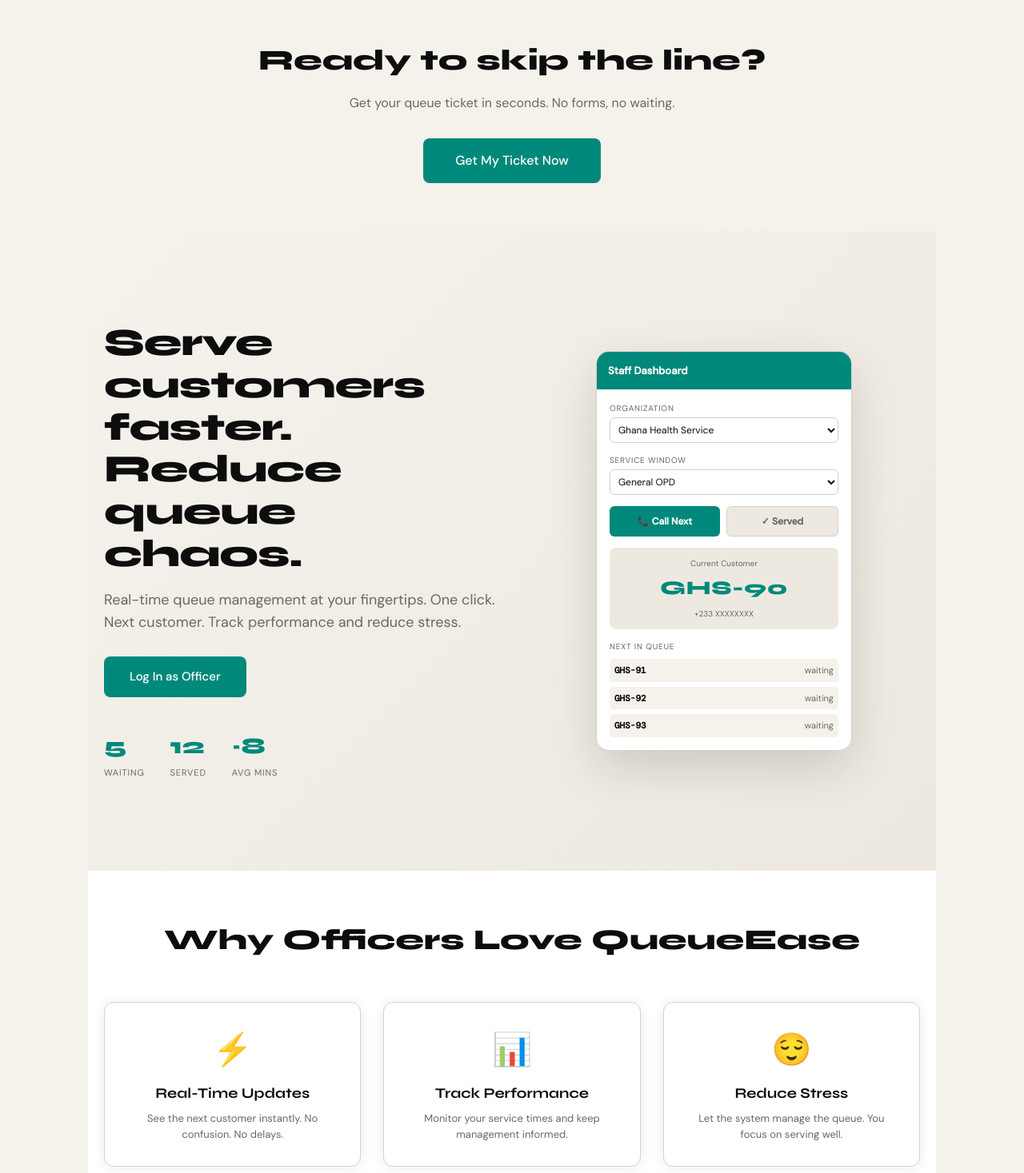
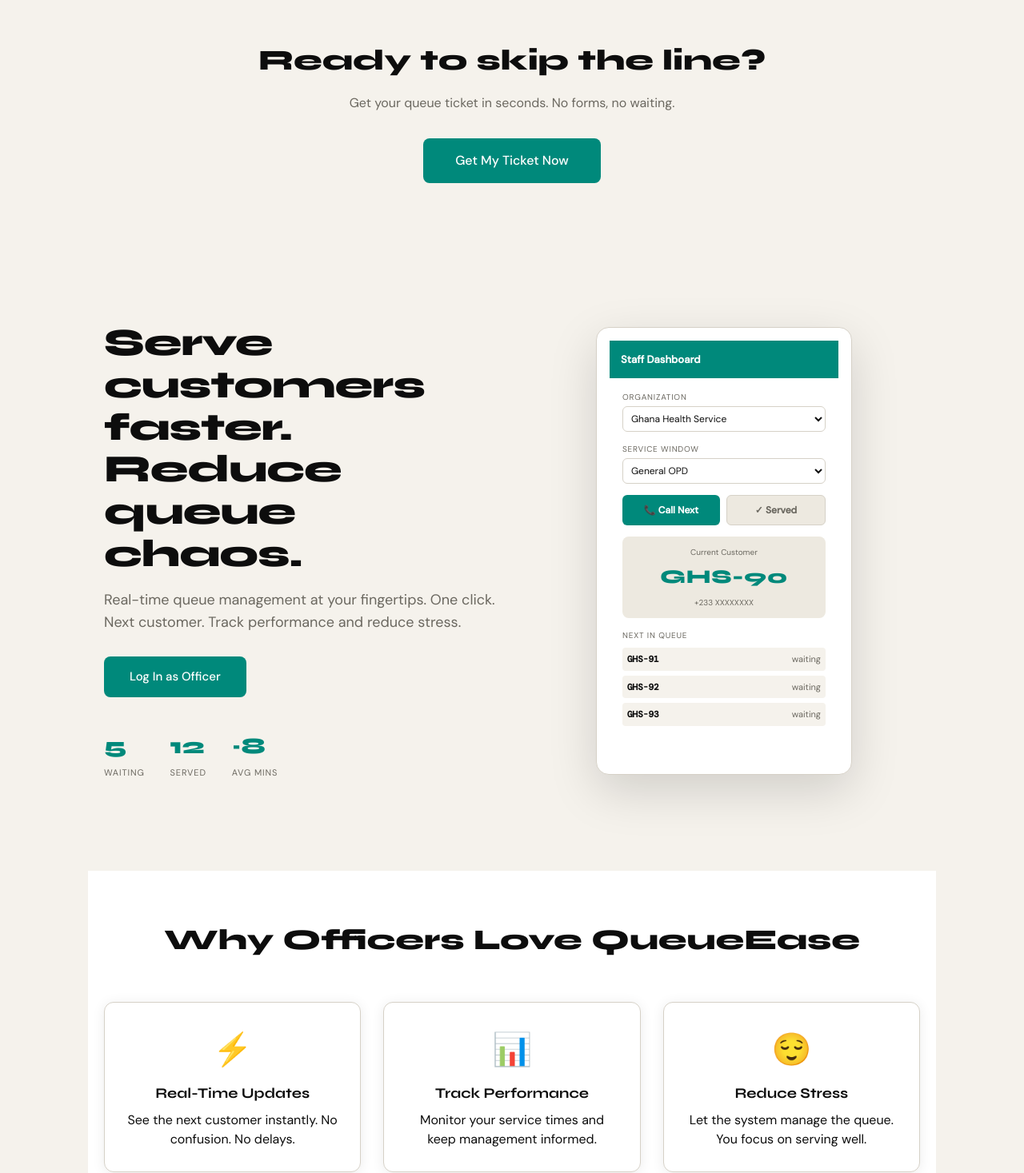
Before and after one commit to Henny1825/QueueEase, a React (Vite) app: page / in a window 1280 px wide. Shown: the part 1330-2797 px from the top of the page at 80% size. Built offline with nearby package versions, Linux system fonts and the light colour scheme.

Commit message:
separated css for officer landing page

```diff
--- a/src/pages/OfficerLanding.jsx
+++ b/src/pages/OfficerLanding.jsx
@@ -1,106 +1,99 @@
 import { useState } from "react";
+import "../styles/OfficerLanding.css";
 
 export default function OfficerLanding({ onLoginAsOfficer = () => {} }) {
-
   const [hoveredBenefit, setHoveredBenefit] = useState(null);
 
   return (
-    <div className="fade-up" style={{ display: "flex", flexDirection: "column", gap: 0 }}>
-
+    <div className="fade-up flex flex-col gap-0">
       {/* ── HERO SECTION ────────────────────────────────────── */}
-      <section style={{
-        background: "linear-gradient(135deg, var(--paper) 0%, var(--cream) 100%)",
-        padding: "60px 20px",
-        minHeight: "100vh",
-        display: "flex",
-        alignItems: "center",
-        justifyContent: "center"
-      }}>
-        <div style={{ maxWidth: 1100, width: "100%", display: "grid", gridTemplateColumns: "1fr 1fr", gap: 40, alignItems: "center" }} className="col-2">
-
+      <section className="hero-section">
+        <div className="hero-container">
           {/* LEFT: Content */}
           <div>
-            <h1 className="syne" style={{ fontSize: 48, fontWeight: 800, lineHeight: 1.1, letterSpacing: "-0.02em", marginBottom: 16, overflowWrap: "anywhere" }}>
+            <h1 className="syne hero-heading">
               Serve customers faster. Reduce queue chaos.
             </h1>
-            <p style={{ fontSize: 18, color: "var(--muted)", lineHeight: 1.6, marginBottom: 28 }}>
-              Real-time queue management at your fingertips. One click. Next customer. Track performance and reduce stress.
+            <p className="hero-paragraph">
+              Real-time queue management at your fingertips. One click. Next
+              customer. Track performance and reduce stress.
             </p>
-            <button className="btn btn-primary" style={{ fontSize: 15, padding: "14px 32px", marginBottom: 40 }}
-              onClick={onLoginAsOfficer}>
+            <button
+              className="btn btn-primary hero-btn"
+              onClick={onLoginAsOfficer}
+            >
               Log In as Officer
             </button>
 
             {/* Quick stats */}
-            <div style={{ display: "flex", gap: 32 }}>
+            <div className="flex gap-8">
               {[
                 { num: "5", label: "waiting" },
                 { num: "12", label: "served" },
-                { num: "~8", label: "avg mins" }
-              ].map(s => (
+                { num: "~8", label: "avg mins" },
+              ].map((s) => (
                 <div key={s.label}>
-                  <div className="syne" style={{ fontSize: 28, fontWeight: 800, color: "var(--teal)" }}>{s.num}</div>
-                  <div style={{ fontSize: 11, color: "var(--muted)", textTransform: "uppercase", letterSpacing: ".08em", marginTop: 4 }}>{s.label}</div>
+                  <div className="syne hero-stat--num">{s.num}</div>
+                  <div className="hero-stat--label">{s.label}</div>
                 </div>
               ))}
             </div>
           </div>
 
           {/* RIGHT: Dashboard mockup */}
-          <div style={{ display: "flex", justifyContent: "center" }}>
-            <div style={{
-              width: 320,
-              background: "var(--card)",
-              borderRadius: 16,
-              border: "1px solid var(--border)",
-              boxShadow: "0 20px 60px rgba(0,0,0,0.15)",
-              overflow: "hidden"
-            }}>
+          <div className="flex justify-center">
+            <div className="phone-container">
               {/* Header */}
-              <div style={{ background: "var(--teal)", color: "#fff", padding: "14px", fontSize: 13, fontWeight: 700 }}>
-                Staff Dashboard
-              </div>
+              <div className="phone-heading">Staff Dashboard</div>
 
               {/* Content */}
-              <div style={{ padding: 16, display: "flex", flexDirection: "column", gap: 14 }}>
+              <div className="phone-content">
                 <div>
-                  <div style={{ fontSize: 10, color: "var(--muted)", textTransform: "uppercase", letterSpacing: ".08em", marginBottom: 4 }}>Organization</div>
-                  <select style={{ width: "100%", padding: "6px", border: "1px solid var(--border)", borderRadius: 6, fontSize: 12 }} readOnly>
+                  <div className="phone-content-label">Organization</div>
+                  <select className="phone-content-input" readOnly>
                     <option>Ghana Health Service</option>
                   </select>
                 </div>
 
                 <div>
-                  <div style={{ fontSize: 10, color: "var(--muted)", textTransform: "uppercase", letterSpacing: ".08em", marginBottom: 4 }}>Service Window</div>
-                  <select style={{ width: "100%", padding: "6px", border: "1px solid var(--border)", borderRadius: 6, fontSize: 12 }} readOnly>
+                  <div className="phone-content-label">Service Window</div>
+                  <select className="phone-content-input" readOnly>
                     <option>General OPD</option>
                   </select>
                 </div>
 
                 {/* Buttons */}
-                <div style={{ display: "flex", gap: 8 }}>
-                  <button style={{ flex: 1, background: "var(--teal)", color: "#fff", border: "none", borderRadius: 6, padding: "9px", fontSize: 12, fontWeight: 600, cursor: "pointer" }}>
+                <div className="flex gap-2">
+                  <button className="phone-content-btn phone-content-btn--primary">
                     📞 Call Next
                   </button>
-                  <button style={{ flex: 1, background: "var(--cream)", color: "var(--muted)", border: "1px solid var(--border)", borderRadius: 6, padding: "9px", fontSize: 12, fontWeight: 600, cursor: "pointer" }}>
+                  <button className="phone-content-btn phone-content-btn--secondary">
                     ✓ Served
                   </button>
                 </div>
 
                 {/* Current customer */}
-                <div style={{ background: "var(--cream)", borderRadius: 8, padding: 12, textAlign: "center" }}>
-                  <div style={{ fontSize: 10, color: "var(--muted)", marginBottom: 6 }}>Current Customer</div>
-                  <div className="syne" style={{ fontSize: 24, fontWeight: 800, color: "var(--teal)", letterSpacing: ".03em" }}>GHS-90</div>
-                  <div style={{ fontSize: 10, color: "var(--muted)", marginTop: 6 }}>+233 XXXXXXXX</div>
+                <div className="phone-current-customer-container">
+                  <div className="phone-current-customer-label">
+                    Current Customer
+                  </div>
+                  <div className="syne phone-current-customer-num">GHS-90</div>
+                  <div className="phone-current-customer-contact">
+                    +233 XXXXXXXX
+                  </div>
                 </div>
 
                 {/* Next in queue */}
                 <div>
-                  <div style={{ fontSize: 10, color: "var(--muted)", textTransform: "uppercase", letterSpacing: ".08em", marginBottom: 8 }}>Next in Queue</div>
-                  <div style={{ display: "flex", flexDirection: "column", gap: 6, fontSize: 11 }}>
-                    {["GHS-91", "GHS-92", "GHS-93"].map(t => (
-                      <div key={t} style={{ display: "flex", justifyContent: "space-between", padding: "6px", background: "var(--paper)", borderRadius: 4 }}>
-                        <span className="mono" style={{ fontWeight: 600 }}>{t}</span>
+                  <div className="phone-customer-queue-heading">
+                    Next in Queue
+                  </div>
+                  <div className="phone-customer-queue-list">
+                    {["GHS-91", "GHS-92", "GHS-93"].map((t) => (
+                      <div key={t} className="phone-customer-queue-item">
+                        <span className="mono" style={{ fontWeight: 600 }}>
+                          {t}
+                        </span>
                         <span style={{ color: "var(--muted)" }}>waiting</span>
                       </div>
                     ))}
@@ -113,35 +106,47 @@ export default function OfficerLanding({ onLoginAsOfficer = () => {} }) {
       </section>
 
       {/* ── BENEFITS ────────────────────────────────────────── */}
-      <section style={{ padding: "60px 20px", background: "var(--card)" }}>
-        <div style={{ maxWidth: 1100, margin: "0 auto" }}>
-          <h2 className="syne" style={{ fontSize: 36, fontWeight: 800, textAlign: "center", marginBottom: 50, overflowWrap: "anywhere" }}>
+      <section className="benefits-workflow-cta-section">
+        <div className="benefits-workflow-cta-container">
+          <h2 className="syne benefits-workflow-cta-heading">
             Why Officers Love QueueEase
           </h2>
 
-          <div style={{ display: "grid", gridTemplateColumns: "repeat(3, 1fr)", gap: 28 }} className="col-2">
+          <div className="grid grid-cols-3 gap-7">
             {[
-              { icon: "⚡", title: "Real-Time Updates", desc: "See the next customer instantly. No confusion. No delays." },
-              { icon: "📊", title: "Track Performance", desc: "Monitor your service times and keep management informed." },
-              { icon: "😌", title: "Reduce Stress", desc: "Let the system manage the queue. You focus on serving well." }
-            ].map(b => (
+              {
+                icon: "⚡",
+                title: "Real-Time Updates",
+                desc: "See the next customer instantly. No confusion. No delays.",
+              },
+              {
+                icon: "📊",
+                title: "Track Performance",
+                desc: "Monitor your service times and keep management informed.",
+              },
+              {
+                icon: "😌",
+                title: "Reduce Stress",
+                desc: "Let the system manage the queue. You focus on serving well.",
+              },
+            ].map((b) => (
               <div
                 key={b.title}
-                className="card"
+                className="card benefits-workflow-card"
                 style={{
-                  padding: 28,
-                  textAlign: "center",
-                  cursor: "pointer",
-                  transition: "all .2s",
-                  transform: hoveredBenefit === b.title ? "translateY(-4px)" : "none",
-                  boxShadow: hoveredBenefit === b.title ? "0 8px 24px rgba(0,137,123,.15)" : "var(--shadow)"
+                  transform:
+                    hoveredBenefit === b.title ? "translateY(-4px)" : "none",
+                  boxShadow:
+                    hoveredBenefit === b.title
+                      ? "0 8px 24px rgba(0,137,123,.15)"
+                      : "var(--shadow)",
                 }}
                 onMouseEnter={() => setHoveredBenefit(b.title)}
                 onMouseLeave={() => setHoveredBenefit(null)}
               >
-                <div style={{ fontSize: 40, marginBottom: 12 }}>{b.icon}</div>
-                <h3 className="syne" style={{ fontWeight: 700, fontSize: 18, marginBottom: 8 }}>{b.title}</h3>
-                <p style={{ fontSize: 13, color: "var(--muted)", lineHeight: 1.6, margin: 0 }}>{b.desc}</p>
+                <div className="benefits-card-icon">{b.icon}</div>
+                <h3 className="syne benefits-workflow-card-title">{b.title}</h3>
+                <p className="benefits--workflow-card-desc">{b.desc}</p>
               </div>
             ))}
           </div>
@@ -149,36 +154,34 @@ export default function OfficerLanding({ onLoginAsOfficer = () => {} }) {
       </section>
 
       {/* ── WORKFLOW ────────────────────────────────────────── */}
-      <section style={{ padding: "60px 20px", background: "var(--paper)" }}>
-        <div style={{ maxWidth: 1100, margin: "0 auto" }}>
-          <h2 className="syne" style={{ fontSize: 36, fontWeight: 800, textAlign: "center", marginBottom: 50 }}>
+      <section className="benefits-workflow-cta-section">
+        <div className="benefits-workflow-cta-container">
+          <h2 className="syne benefits-workflow-cta-heading">
             Your Daily Workflow
           </h2>
 
-          <div style={{ display: "grid", gridTemplateColumns: "repeat(3, 1fr)", gap: 24 }} className="col-2">
+          <div className="grid grid-cols-3 gap-6">
             {[
-              { num: 1, title: "Log In", desc: "Sign in with your officer credentials." },
-              { num: 2, title: "See Next Customer", desc: "Dashboard shows who's next to be served." },
-              { num: 3, title: "Serve & Move On", desc: "Mark served, move to next. System tracks everything." }
-            ].map(w => (
-              <div key={w.num} className="card" style={{ padding: 28, textAlign: "center" }}>
-                <div className="syne" style={{
-                  width: 48,
-                  height: 48,
-                  borderRadius: "50%",
-                  background: "var(--teal)",
-                  color: "#fff",
-                  display: "flex",
-                  alignItems: "center",
-                  justifyContent: "center",
-                  fontSize: 24,
-                  fontWeight: 800,
-                  margin: "0 auto 16px"
-                }}>
-                  {w.num}
-                </div>
-                <h3 className="syne" style={{ fontWeight: 700, fontSize: 18, marginBottom: 8 }}>{w.title}</h3>
-                <p style={{ fontSize: 13, color: "var(--muted)", lineHeight: 1.6, margin: 0 }}>{w.desc}</p>
+              {
+                num: 1,
+                title: "Log In",
+                desc: "Sign in with your officer credentials.",
+              },
+              {
+                num: 2,
+                title: "See Next Customer",
+                desc: "Dashboard shows who's next to be served.",
+              },
+              {
+                num: 3,
+                title: "Serve & Move On",
+                desc: "Mark served, move to next. System tracks everything.",
+              },
+            ].map((w) => (
+              <div key={w.num} className="card benefits-workflow-card">
+                <div className="syne workflow-card-num">{w.num}</div>
+                <h3 className="syne benefits-workflow-card-title">{w.title}</h3>
+                <p className="benefits-workflow-card-desc">{w.desc}</p>
               </div>
             ))}
           </div>
@@ -186,12 +189,19 @@ export default function OfficerLanding({ onLoginAsOfficer = () => {} }) {
       </section>
 
       {/* ── CTA ─────────────────────────────────────────────── */}
-      <section style={{ padding: "60px 20px", background: "var(--card)" }}>
-        <div style={{ maxWidth: 1100, margin: "0 auto", textAlign: "center" }}>
-          <h2 className="syne" style={{ fontSize: 36, fontWeight: 800, marginBottom: 14 }}>Make Your Job Easier</h2>
-          <p style={{ fontSize: 16, color: "var(--muted)", marginBottom: 32 }}>Manage queues efficiently. Track your performance. Impress your boss.</p>
-          <button className="btn btn-primary" style={{ fontSize: 16, padding: "16px 40px" }}
-            onClick={onLoginAsOfficer}>
+      <section className="benefits-workflow-cta-section">
+        <div className="benefits-workflow-cta-container text-center">
+          <h2 className="syne benefits-workflow-cta-heading">
+            Make Your Job Easier
+          </h2>
+          <p className="cta-paragraph">
+            Manage queues efficiently. Track your performance. Impress your
+            boss.
+          </p>
+          <button
+            className="btn btn-primary cta-btn"
+            onClick={onLoginAsOfficer}
+          >
             Access Officer Dashboard
           </button>
         </div>
--- a/src/styles/OfficerLanding.css
+++ b/src/styles/OfficerLanding.css
@@ -0,0 +1,242 @@
+/* ---------------HERO SECTION ------------------------- */
+.hero-section {
+  background: "linear-gradient(135deg, var(--paper) 0%, var(--cream) 100%)";
+  padding: 3.75rem 1.25rem;
+  min-height: 100vh;
+  display: flex;
+  align-items: center;
+  justify-content: center;
+}
+
+.hero-container {
+  max-width: 68.75rem;
+  width: 100%;
+  display: grid;
+  grid-template-columns: repeat(2, 1fr);
+  gap: 2.5rem;
+  align-items: center;
+}
+
+/* --------- HERO LEFT CONTENT ---------- */
+.hero-heading {
+  font-size: 3rem;
+  font-weight: 800;
+  line-height: 1.1;
+  letter-spacing: -0.02em;
+  margin-bottom: 1rem;
+}
+
+.hero-paragraph {
+  font-size: 1.125rem;
+  color: var(--muted);
+  line-height: 1.6;
+  margin-bottom: 1.75rem;
+}
+
+.hero-btn.btn.btn-primary {
+  font-size: 0.9375rem;
+  padding: 0.875rem 2rem;
+  margin-bottom: 2.5rem;
+}
+
+.hero-stat--num {
+  font-size: 1.75rem;
+  font-weight: 800;
+  color: var(--teal);
+}
+
+.hero-stat--label {
+  font-size: 0.6875rem;
+  color: var(--muted);
+  text-transform: uppercase;
+  letter-spacing: 0.08em;
+  margin-top: 0.25rem;
+}
+
+/*------ HERO RIGHT CONTENT-------- */
+.phone-container {
+  width: 20rem;
+  background: var(--card);
+  border-radius: 1rem;
+  border: 1px solid var(--border);
+  box-shadow: 0 20px 60px rgba(0, 0, 0, 0.15);
+  overflow: hidden;
+}
+
+.phone-heading {
+  background: var(--teal);
+  color: #fff;
+  padding: 0.875rem;
+  font-size: 0.8125rem;
+  font-weight: 700;
+}
+
+.phone-content {
+  padding: 1rem;
+  display: flex;
+  flex-direction: column;
+  gap: 0.875rem;
+}
+
+.phone-content-label {
+  font-size: 0.625rem;
+  color: var(--muted);
+  text-transform: uppercase;
+  letter-spacing: 0.08em;
+  margin-bottom: 0.25rem;
+}
+
+.phone-content-input {
+  width: 100%;
+  padding: 0.375rem;
+  border: 1px solid var(--border);
+  border-radius: 0.375rem;
+  font-size: 0.75rem;
+}
+
+.phone-content-btn {
+  flex: 1;
+  border-radius: 0.375rem;
+  padding: 0.5625rem;
+  font-size: 0.75rem;
+  font-weight: 600;
+  cursor: "pointer";
+}
+
+.phone-content-btn--primary {
+  background: var(--teal);
+  color: #fff;
+  border: none;
+}
+
+.phone-content-btn--secondary {
+  background: var(--cream);
+  color: var(--muted);
+  border: 1px solid var(--border);
+}
+
+.phone-current-customer-container {
+  background: var(--cream);
+  border-radius: 0.5rem;
+  padding: 0.75rem;
+  text-align: center;
+}
+
+.phone-current-customer-label {
+  font-size: 0.625rem;
+  color: var(--muted);
+  margin-bottom: 0.375rem;
+}
+
+.phone-current-customer-num {
+  font-size: 1.5rem;
+  font-weight: 800;
+  color: var(--teal);
+  letter-spacing: 0.03em;
+}
+
+.phone-current-customer-contact {
+  font-size: 0.625rem;
+  color: var(--muted);
+  margin-top: 0.375rem;
+}
+
+.phone-queue-status-container {
+  background: var(--cream);
+  border-radius: 0.5rem;
+  padding: 0.625rem;
+  font-size: 0.625rem;
+}
+
+.phone-customer-queue-heading {
+  font-size: 0.625rem;
+  color: var(--muted);
+  text-transform: uppercase;
+  letter-spacing: 0.08em;
+  margin-bottom: 0.5rem;
+}
+
+.phone-customer-queue-list {
+  display: flex;
+  flex-direction: column;
+  gap: 0.375rem;
+  font-size: 0.6875rem;
+}
+
+.phone-customer-queue-item {
+  display: flex;
+  justify-content: space-between;
+  padding: 0.375rem;
+  border-radius: 0.25rem;
+  background: var(--paper);
+}
+
+/* ----------------- BENEFITS SECTION ----------------- */
+.benefits-workflow-cta-section {
+  padding: 3.75rem 1.25rem;
+  background: var(--card);
+}
+
+.benefits-workflow-cta-container {
+  max-width: 68.75rem;
+  margin: 0 auto;
+}
+
+.benefits-workflow-cta-heading {
+  font-size: 2.25rem;
+  font-weight: 800;
+  text-align: center;
+  margin-bottom: 3.125rem;
+}
+
+.benefits-workflow-card {
+  padding: 1.75rem;
+  text-align: center;
+  cursor: pointer;
+  transition: all 0.2s;
+}
+
+.benefits-card-icon {
+  font-size: 2.5rem;
+  margin-bottom: 0.75rem;
+}
+
+.benefits-workflow-card-title {
+  font-weight: 700;
+  font-size: 1.125rem;
+  margin-bottom: 0.5rem;
+}
+
+.benefits-workflow-card-desc {
+  font-size: 0.8125rem;
+  color: var(--muted);
+  line-height: 1.6;
+  margin: 0;
+}
+
+/* --------------------- WORKFLOW SECTION ------------------- */
+.workflow-card-num {
+  width: 3rem;
+  height: 3rem;
+  border-radius: 50%;
+  background: var(--teal);
+  color: #fff;
+  display: flex;
+  align-items: center;
+  justify-content: center;
+  font-size: 1.5rem;
+  font-weight: 800;
+  margin: 0 auto 1rem;
+}
+
+/* --------------------- CTA SECTION -------------------------- */
+.cta-paragraph {
+  font-size: 1rem;
+  color: var(--muted);
+  margin-bottom: 2rem;
+}
+
+.cta-btn.btn.btn-primary {
+  font-size: 1rem;
+  padding: 1rem 2.5rem;
+}
--- a/src/styles/UserLanding.css
+++ b/src/styles/UserLanding.css
@@ -6,7 +6,7 @@
 /* ---------------HERO SECTION ------------------------- */
 .hero-section {
   background: "linear-gradient(135deg, var(--paper) 0%, var(--cream) 100%)";
-  padding: 60px 20px;
+  padding: 3.75rem 1.25rem;
   min-height: 100vh;
   display: flex;
   align-items: center;
@@ -27,7 +27,7 @@
   font-size: 3rem;
   font-weight: 800;
   line-height: 1.1;
-  letter-spacing: "-0.02em";
+  letter-spacing: -0.02em;
   margin-bottom: 1rem;
 }
 
```
